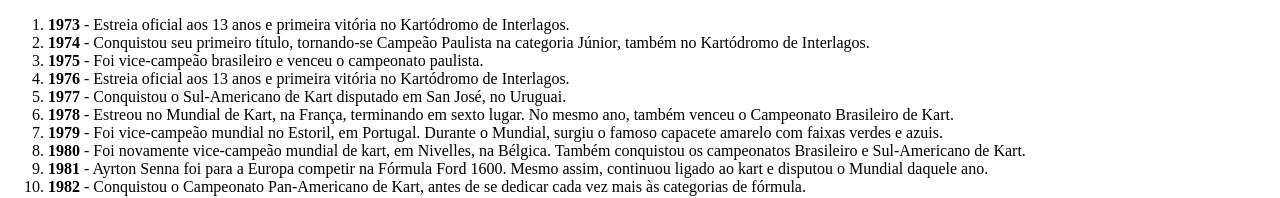
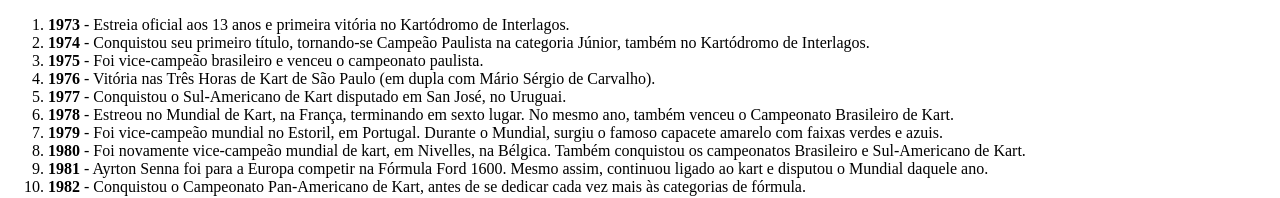
Before and after one commit to gitjuan20120-blip/Trabalho-1-de-Linguagem-e-Tecnicas-de-programacao, a plain HTML site: page index.html in a window 1280 px wide. Shown: the part 521-719 px from the top of the page. Drawn offline with Linux system fonts and the light colour scheme.

Commit message:
update index.html

```diff
--- a/index.html
+++ b/index.html
@@ -33,8 +33,7 @@
       <li><strong>1973</strong> - Estreia oficial aos 13 anos e primeira vitória no Kartódromo de Interlagos.</li>
       <li><strong>1974</strong> - Conquistou seu primeiro título, tornando-se Campeão Paulista na categoria Júnior, também no Kartódromo de Interlagos.</li>
       <li><strong>1975</strong> - Foi vice-campeão brasileiro e venceu o campeonato paulista.</li>
-      <li><strong>1976</strong> - Estreia oficial aos 13 anos e primeira vitória no Kartódromo de Interlagos.
-      </li>
+      <li><strong>1976</strong> - Vitória nas Três Horas de Kart de São Paulo (em dupla com Mário Sérgio de Carvalho).</li>
       <li><strong>1977</strong> - Conquistou o Sul-Americano de Kart disputado em San José, no Uruguai.</li>
       <li><strong>1978</strong> - Estreou no Mundial de Kart, na França, terminando em sexto lugar. No mesmo ano, também venceu o Campeonato Brasileiro de Kart.</li>
       <li><strong>1979</strong> - Foi vice-campeão mundial no Estoril, em Portugal. Durante o Mundial, surgiu o famoso capacete amarelo com faixas verdes e azuis.</li>
```
